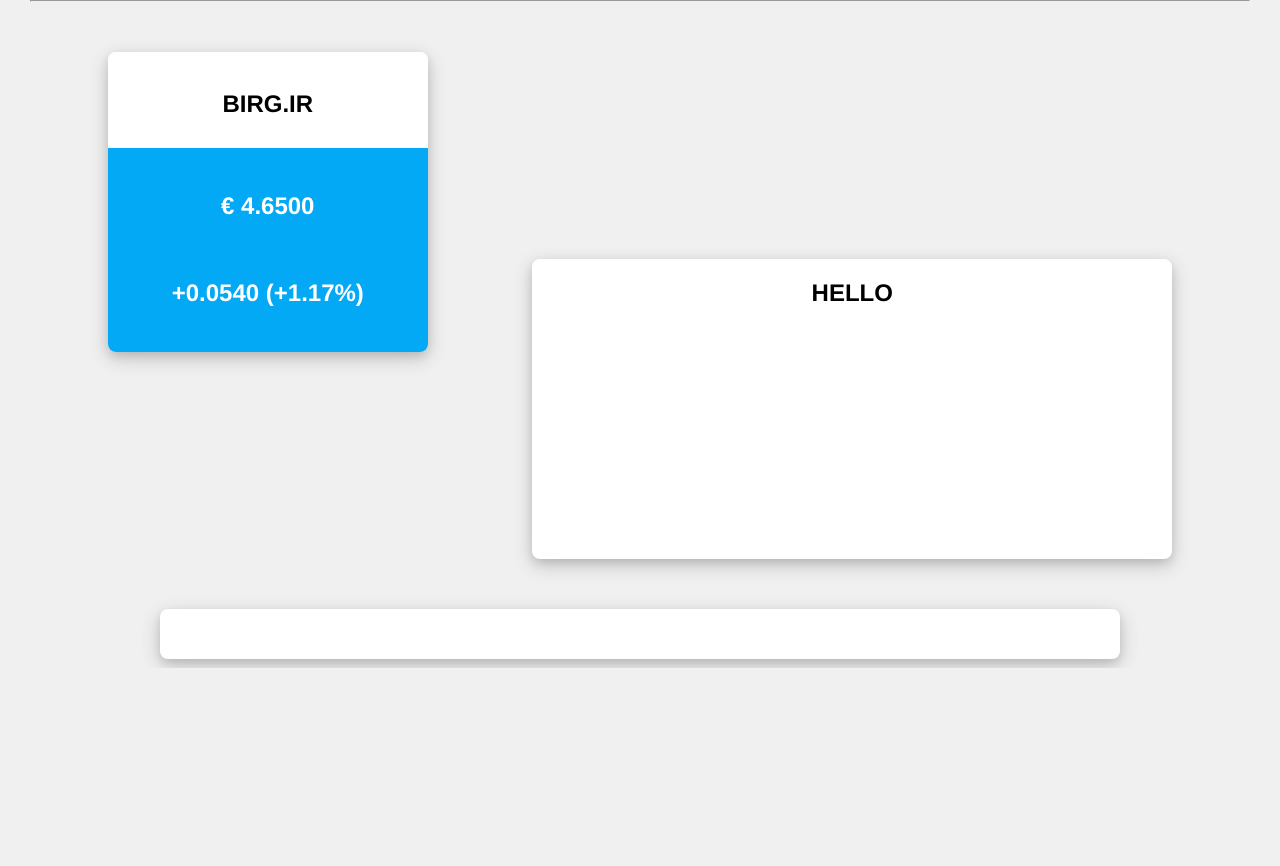
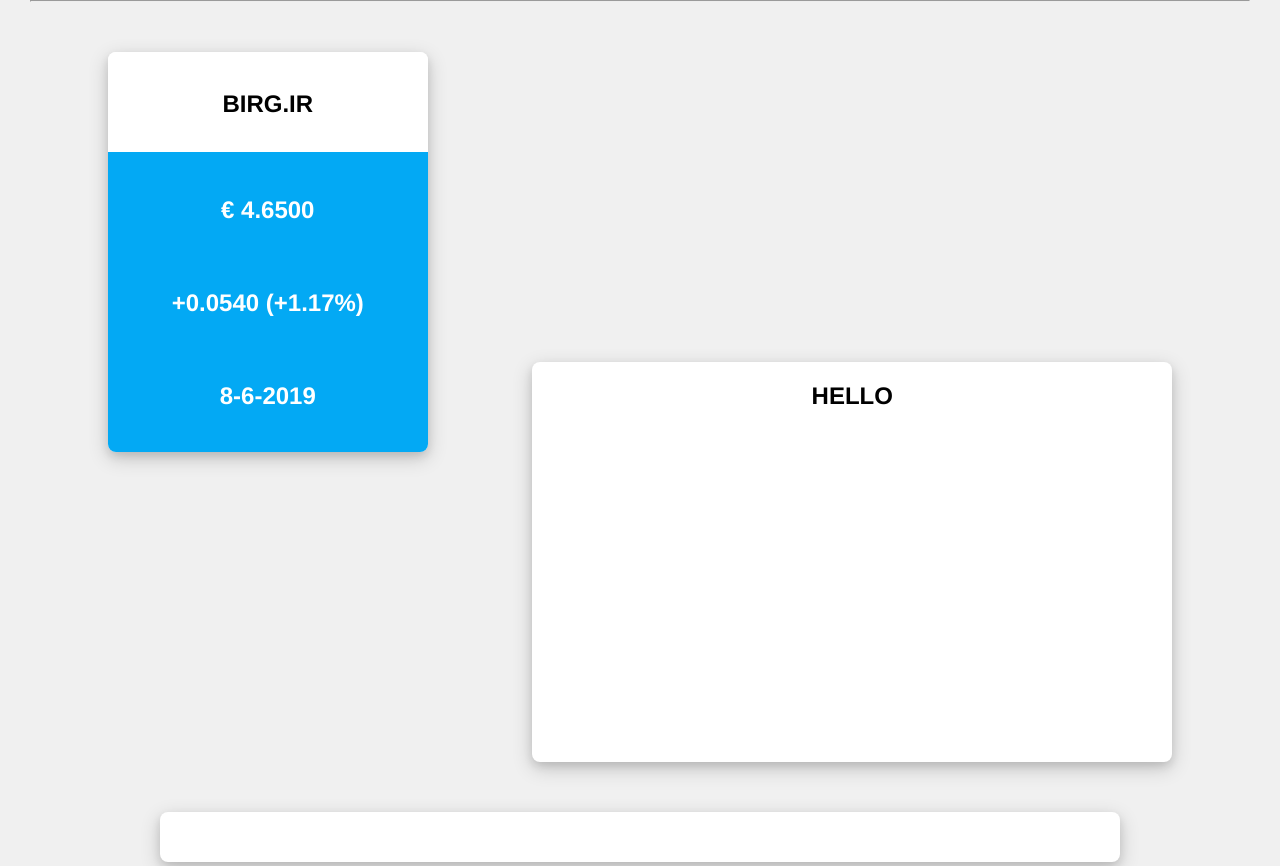
Before and after one commit to Miguelmargar/personal_practice, a Flask app: page / in a window 1280 px wide. Shown: the part 132-998 px from the top of the page. Before the commit the page ends 800 px from the top, so only its background shows below. Run offline with Flask 2, Linux system fonts and the light colour scheme.

Commit message:
added date to index.html single ticker box

```diff
--- a/web scrapping/static/style.css
+++ b/web scrapping/static/style.css
@@ -39,7 +39,7 @@ main {
 .share {
     	background-color: white;
 	width: 25%;
-	height: 300px;
+	height: 400px;
 	display: inline-block;
 	box-shadow: 0 4px 8px 0 rgba(0, 0, 0, 0.1), 0 6px 20px 0 rgba(0, 0, 0, 0.19);
 	border-radius: 8px;
@@ -47,7 +47,7 @@ main {
 
 .share_top {
 	width: 100%;
-	height: 32%;
+	height: 25%;
 	padding-top: 12px;
 	background-color: white;
 	border-radius: 8px 8px 0px 0px;
@@ -57,7 +57,7 @@ main {
 
 .share_main {
 	width: 100%;
-	height: 68%;
+	height: 75%;
 	background-color: #03a9f4;
 	border-radius: 0px 0px 8px 8px;
 	display: inline-block;
@@ -66,7 +66,7 @@ main {
 
 .share_mid {
 	width: 100%;
-	height: 34%;
+	height: 25%;
 	padding-top: 18px;
 	padding-bottom: 8px
 	box-sizing: border-box;
@@ -74,7 +74,7 @@ main {
 
 .share_bottom {
 	width: 100%;
-	height: 34%;
+	height: 25%;
 	border-radius: 0px 0px 8px 8px;
 	padding-top: 18px;
 	padding-bottom: 8px;
@@ -98,7 +98,7 @@ h2 {
     background-color: white;
     width: 50%;
     margin-left: 100px;
-    height: 300px;
+    height: 400px;
     display: inline-block;
     box-shadow: 0 4px 8px 0 rgba(0, 0, 0, 0.1), 0 6px 20px 0 rgba(0, 0, 0, 0.19);
     border-radius: 8px;
--- a/web scrapping/templates/index.html
+++ b/web scrapping/templates/index.html
@@ -29,8 +29,11 @@
 			<div class="share_mid">
 				<h2 class="tick">€{{ ticker[1] }}</h2>
 			</div>
+            <div class="share_mid">
+                <h2 class="tick">{{ ticker[2] }}</h2>
+            </div>
 			<div class="share_bottom">
-				<h2 class="tick">{{ ticker[2] }}</h2>
+				<h2 class="tick">{{ ticker[3] }}</h2>
 			</div>
 		</div>
         </div>
```
